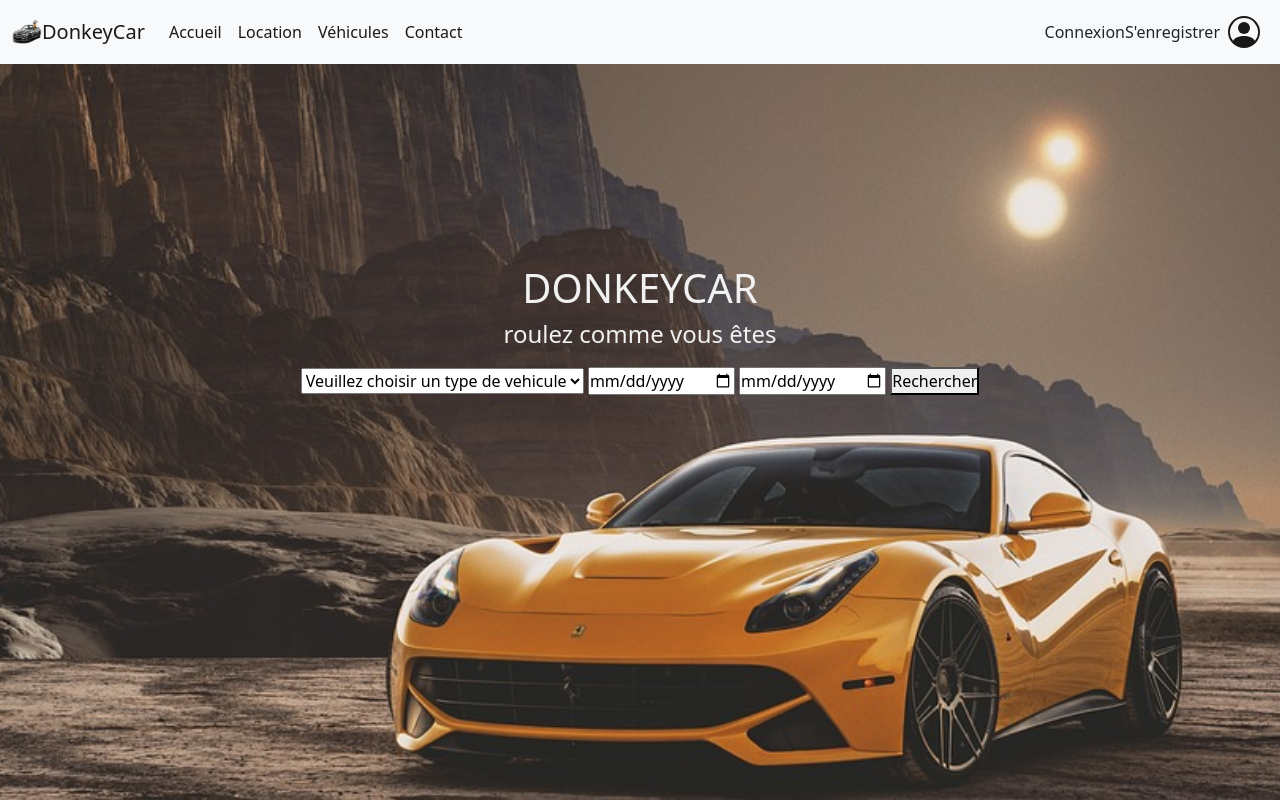
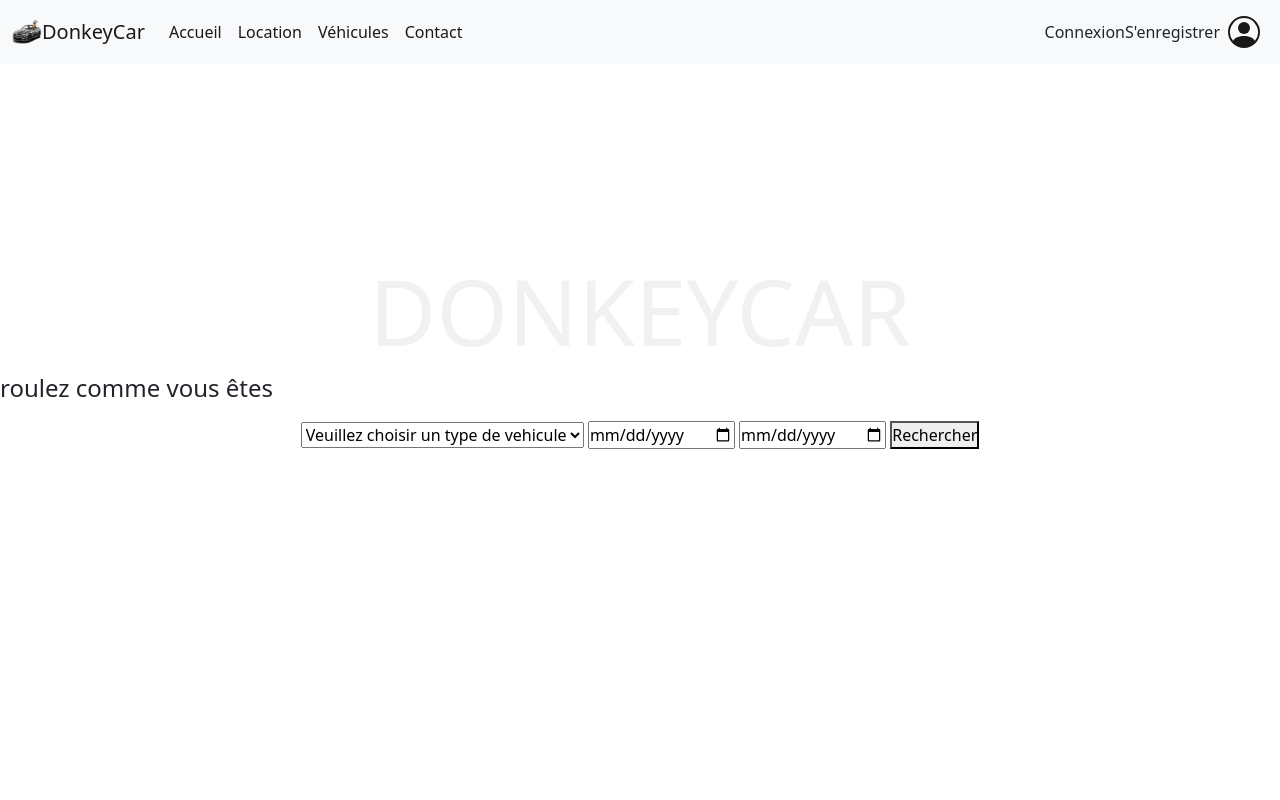
Before and after one commit to Peschard-Francois/DonkeyCar, a PHP site: page / in a window 1280 px wide. Run offline with PHP 8.4, Linux system fonts and the light colour scheme; data that the repository does not hold is empty.

Commit message:
update home.css

```diff
--- a/src/css/home.css
+++ b/src/css/home.css
@@ -5,42 +5,62 @@
   margin: 0;
   padding: 0;
 }
+
 header {
-  position: sticky;
+  position:static;
+  z-index: 1000;
 }
-
 body {
   background : #333;
-  background: url(assets/car-3531147_960_720.jpg);
-  background-size: cover;
-  background-position: center;
-  background-repeat: no-repeat;
-  background-attachment: fixed;
   font-family: Arial, Helvetica, sans-serif;
 }
-
+.showcase{
+  position: static;
+  right: 0;
+  width: 100%;
+  min-height: 100vh;
+  display : flex;
+}
+.showcase .overlay{
+  margin-left: auto;
+  margin-right: auto;
+  z-index: 10;
+}
+.showcase video{
+  position: fixed;
+  top:0;
+  left:0;
+  width: 100%;
+  height: 100%;
+  object-fit: cover;
+  opacity:0.8;
+  z-index: -1;
+}
 h1 {
   font-size: 100px;
   text-align: center;
-  padding-top: 200px;
+  padding-top: 15%;
   text-transform: uppercase;
   color: #f1f1f1;
 }
 
 h1 span{
+  font-size: 230%;
   position: relative;
   color: #f1f1f1;
 }
 
-
-h4 {
+.slogan {
 text-align: center;
-color: #f1f1f1;
+color: aliceblue;
+  font-size: 190%;
 }
 
 .researchZone {
-text-align: center;
-padding-top: 10px;
+  margin-left: auto;
+  margin-right: auto;
+  text-align: center;
+  padding-top: 10px;
 }
 
 .titleCarInfo{
@@ -64,9 +84,10 @@ padding-top: 10px;
 }
 .listeCars {
   display: grid;
-  margin-left: 28%;
+  margin-left: auto;
+  margin-right: auto;
   padding-top: 13%;
-  height: 200px;
+  /*height: 200px;*/
   color: #f1f1f1;
 
 }
```
